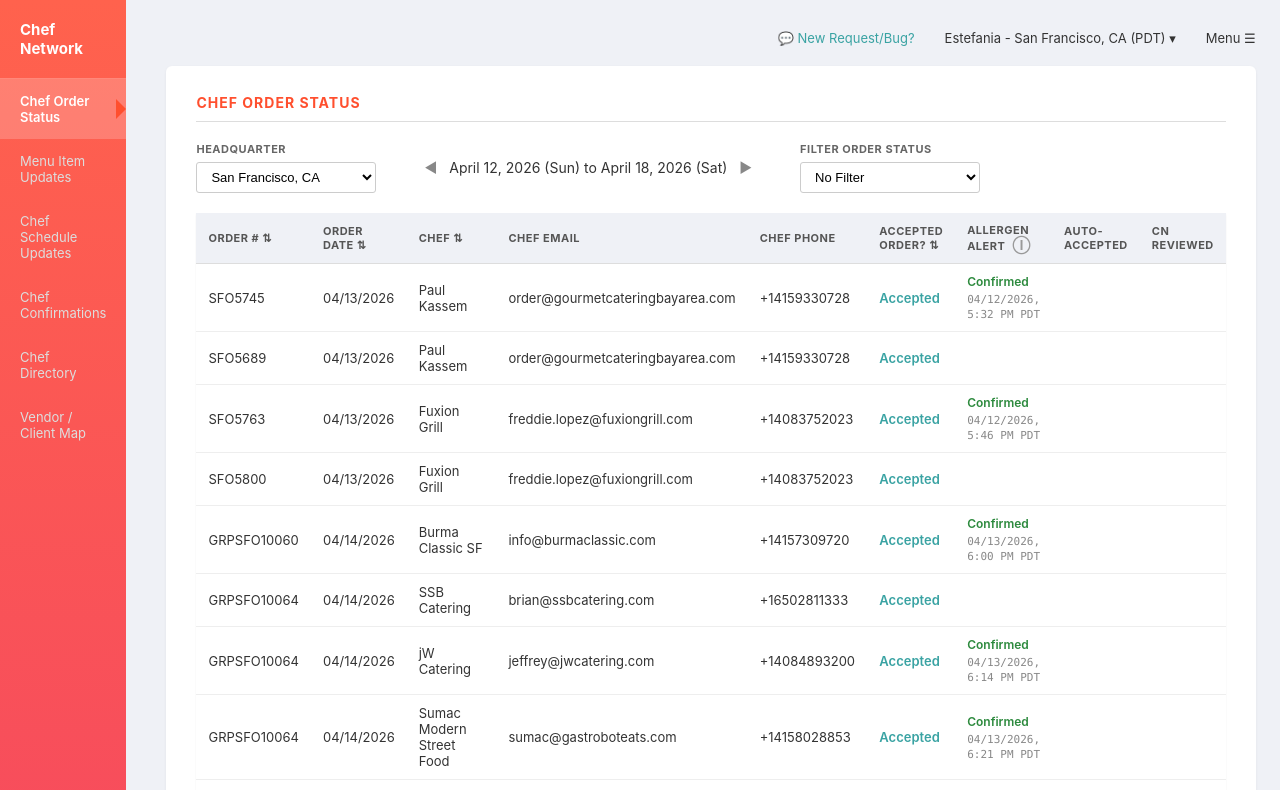
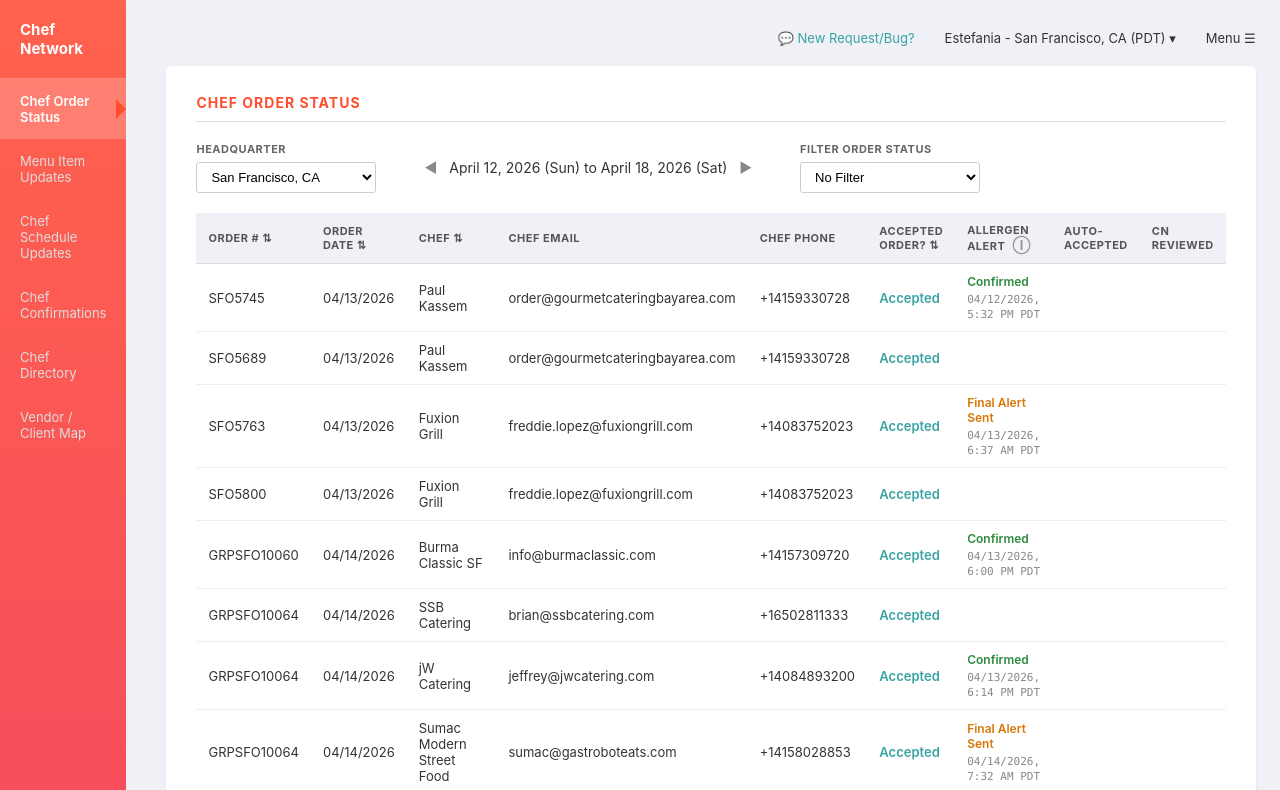
Before and after one commit to ecg46/allergen-alert-feature, a plain HTML site: page chef-network.html in a window 1280 px wide. Shown: the top 790 px of the page. Drawn offline with Linux system fonts and the light colour scheme.

Commit message:
Add Final Alert Sent state to allergen alert column in Chef Network ops view

```diff
--- a/chef-network.html
+++ b/chef-network.html
@@ -35,6 +35,9 @@
   .allergen-log { color: #555; font-size: 12px; }
   .allergen-log strong { color: #2d8a3e; font-weight: 600; display: block; margin-bottom: 2px; }
   .allergen-log .ts { color: #888; font-size: 11px; font-family: "SF Mono", Consolas, monospace; }
+  .final-alert { color: #555; font-size: 12px; }
+  .final-alert strong { color: #D97706; font-weight: 600; display: block; margin-bottom: 2px; }
+  .final-alert .ts { color: #888; font-size: 11px; font-family: "SF Mono", Consolas, monospace; }
 </style>
 </head>
 <body>
@@ -123,15 +126,30 @@ function confirmTs(orderDate, i) {
   return `${date}, ${h}:${pad(base.getMinutes())} ${ampm} PDT`;
 }
 
-// Indices of rows that have NO allergen alert (empty cell)
+// Final alert timestamp — morning of order day, before pickup
+function finalAlertTs(orderDate, i) {
+  const [m,d,y] = orderDate.split("/").map(Number);
+  const base = new Date(y, m-1, d, 6, 15);
+  base.setMinutes(base.getMinutes() + (i * 11) % 90);
+  const pad = n => String(n).padStart(2,"0");
+  const date = `${pad(base.getMonth()+1)}/${pad(base.getDate())}/${base.getFullYear()}`;
+  let h = base.getHours(); const ampm = h>=12?"PM":"AM"; h = h%12||12;
+  return `${date}, ${h}:${pad(base.getMinutes())} ${ampm} PDT`;
+}
+
+// Indices of rows with no allergen (empty cell)
 const noAllergen = new Set([1, 3, 5, 9, 11, 15, 19]);
+// Indices where final alert has been sent but vendor has not yet confirmed
+const finalAlertSent = new Set([2, 7, 13]);
 
 const tbody = document.getElementById("rows");
 rows.forEach((r, i) => {
   const tr = document.createElement("tr");
   const allergenCell = noAllergen.has(i)
     ? `<td></td>`
-    : `<td class="allergen-log"><strong>Confirmed</strong><span class="ts">${confirmTs(r[1], i)}</span></td>`;
+    : finalAlertSent.has(i)
+      ? `<td class="final-alert"><strong>Final Alert Sent</strong><span class="ts">${finalAlertTs(r[1], i)}</span></td>`
+      : `<td class="allergen-log"><strong>Confirmed</strong><span class="ts">${confirmTs(r[1], i)}</span></td>`;
   tr.innerHTML = `
     <td>${r[0]}</td>
     <td>${r[1]}</td>
```
